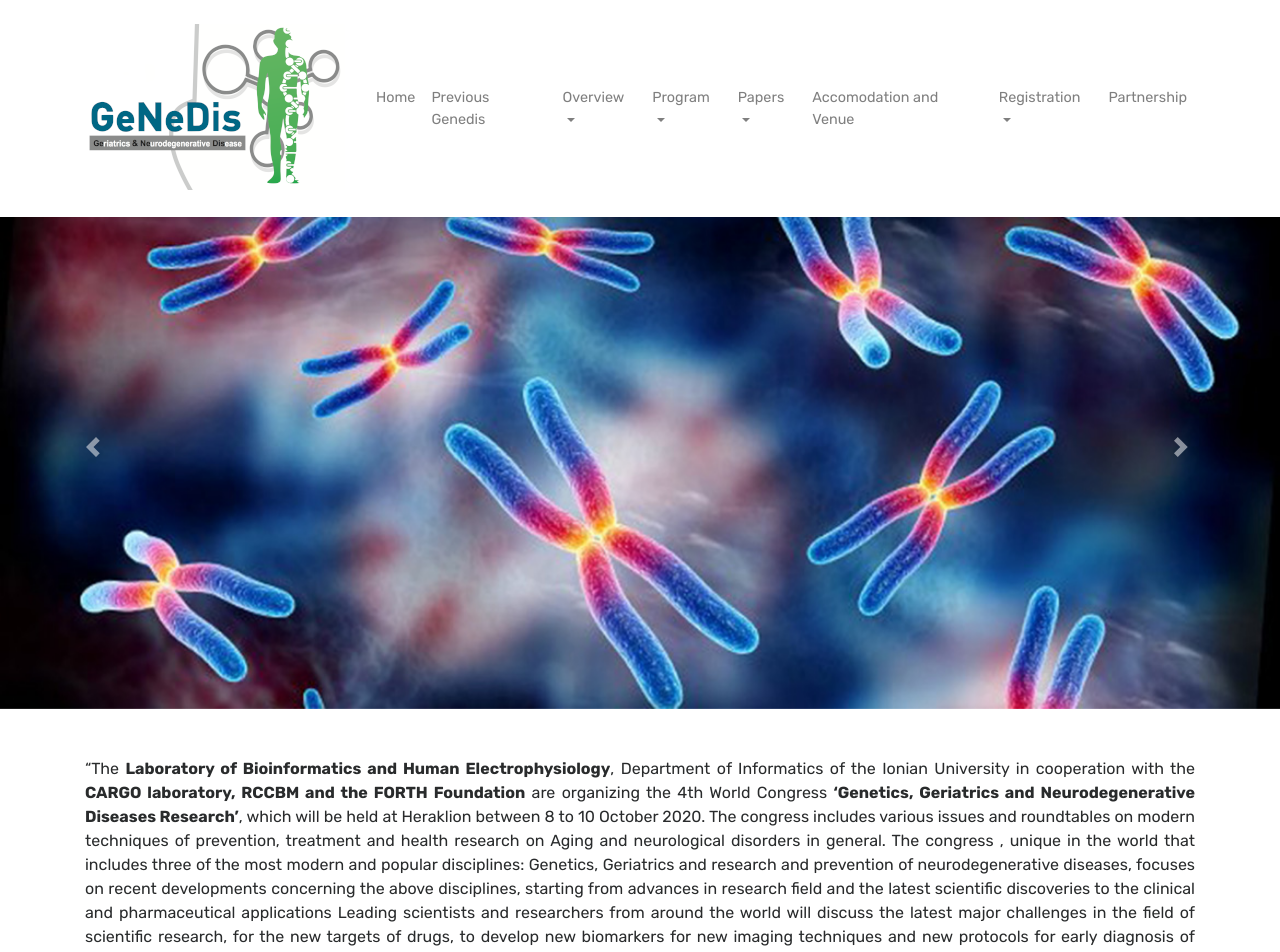
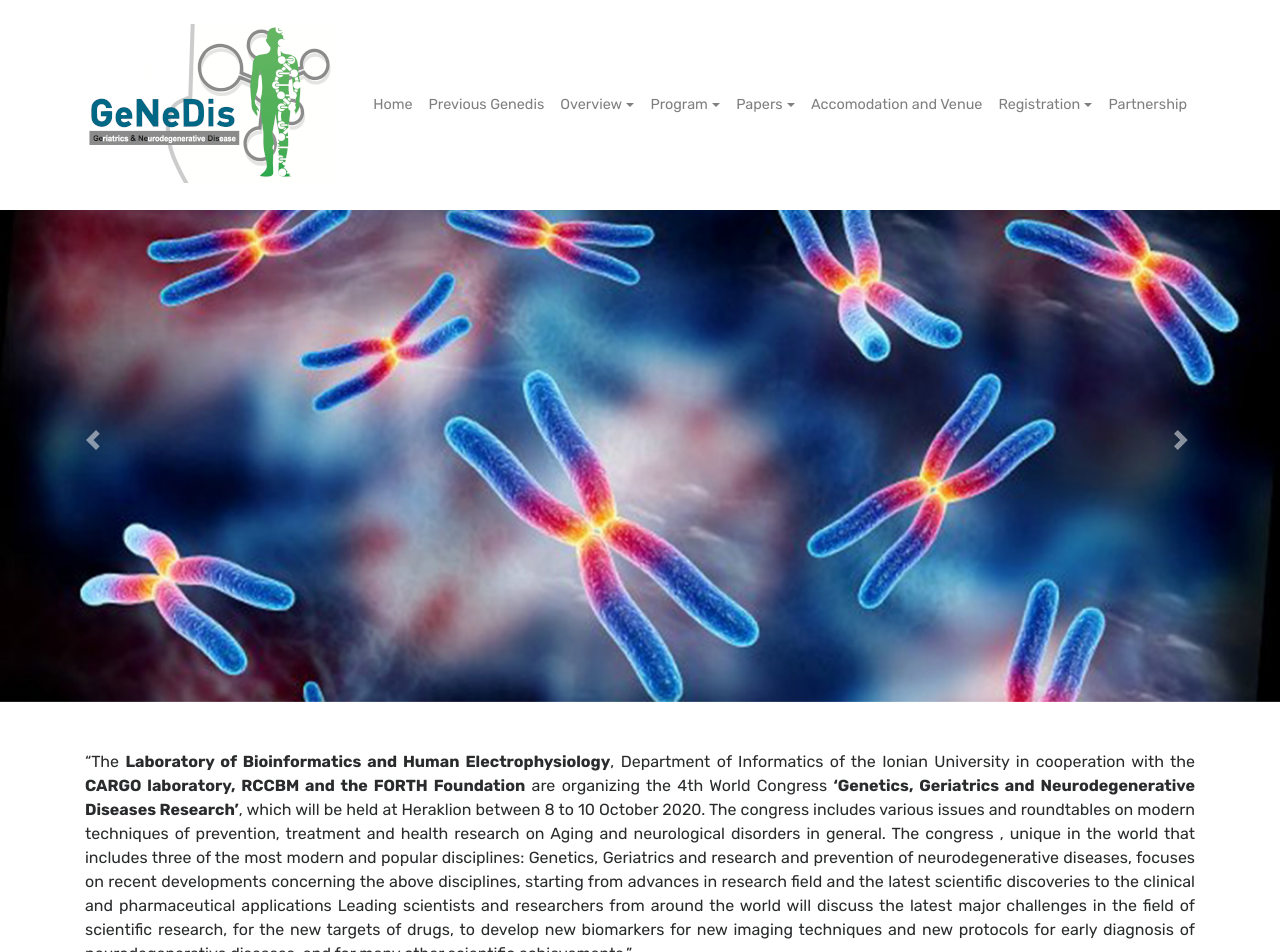
Before and after one commit to Covide-1797/genedis, a Jekyll site: the page built from index.html, in a window 1280 px wide. Shown: the top 952 px of the page. Built offline with Jekyll 4.4.1, drawn with Linux system fonts in a browser that asks for light colours; the list of posts is cut into pages by our own code.

Commit message:
Update default.html

```diff
--- a/_layouts/default.html
+++ b/_layouts/default.html
@@ -46,7 +46,7 @@
 
         <!-- Begin Logo -->
         <a class="navbar-brand" href="{{ site.baseurl }}/">
-        <img src="{{ site.baseurl }}/assets/images/genedis_logo_scaled_small.png" alt="{{ site.name }}">
+        <img src="{{ site.baseurl }}/assets/images/genedis_logo_small.png" alt="{{ site.name }}">
         </a>
         <!-- End Logo -->
 
```
